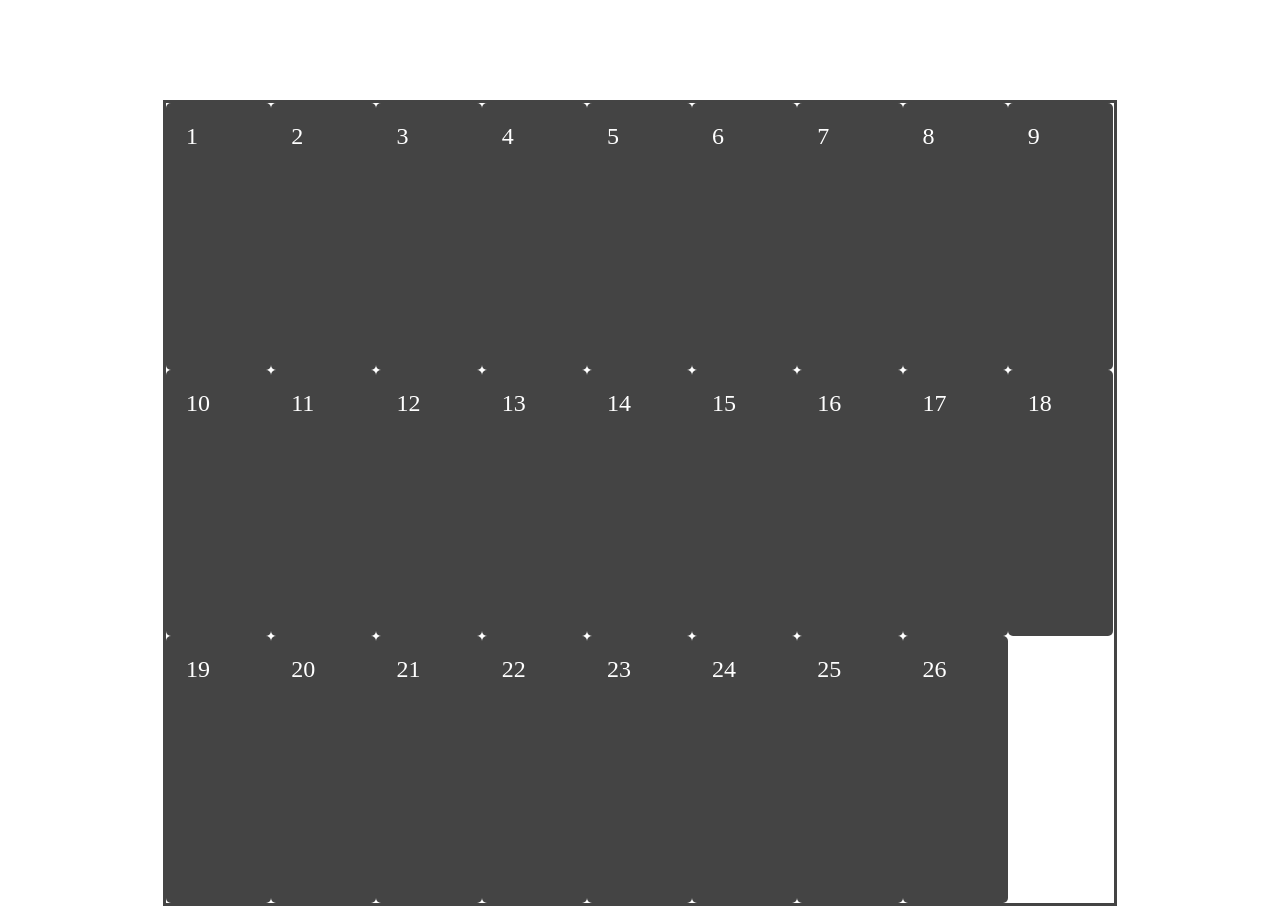
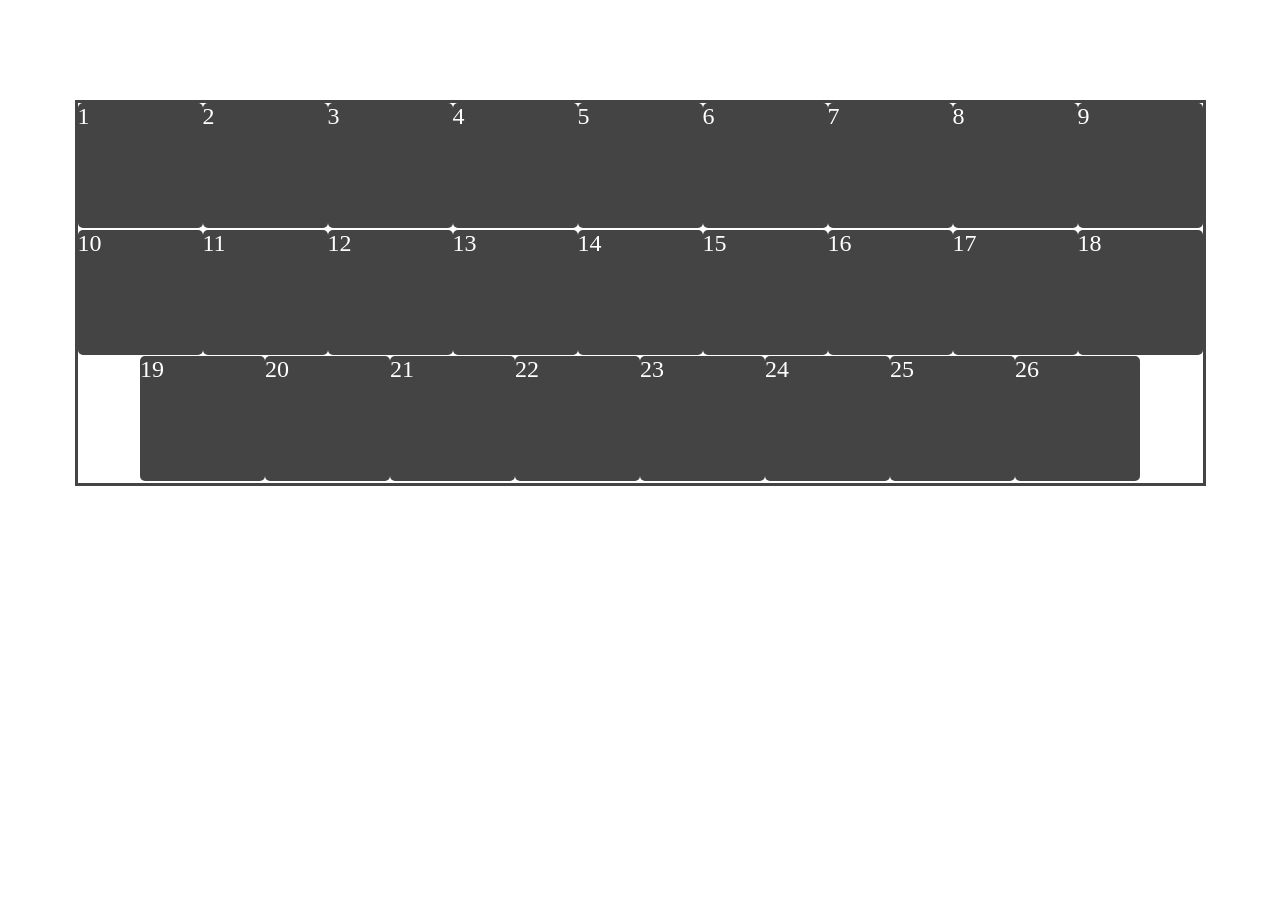
Before and after one commit to hjsharkey23/melee-iron-man, a plain HTML site: page index.html in a window 1280 px wide. After the commit the page ends 800 px from the top, so only its background shows below. Drawn offline with Linux system fonts and the light colour scheme.

Commit message:
Completes initial grid layout - Completes css grid using flex - Sets up divs to be able to add images for characters - Character boxes set to size of melee character image box

```diff
--- a/styles.css
+++ b/styles.css
@@ -1,11 +1,13 @@
 .grid-container {
     border: 3px solid;
-    height: 800px;
-    width: 75%;
+    height: 380px;
+    width: 1125px;
     margin: auto;
     margin-top: 100px;
-    display: grid;
-    grid-template-columns: 11.1% 11.1% 11.1% 11.1% 11.1% 11.1% 11.1% 11.1% 11.1%;
+    display: flex;
+    flex-wrap: wrap;
+    flex-direction: row;
+    justify-content: center;
     background-color: #fff;
     color: #444;
 }
@@ -14,6 +16,7 @@
     background-color: #444;
     color: #fff;
     border-radius: 5px;
-    padding: 20px;
     font-size: 150%;
+    height: 125px;
+    width: 125px;
   }
```
